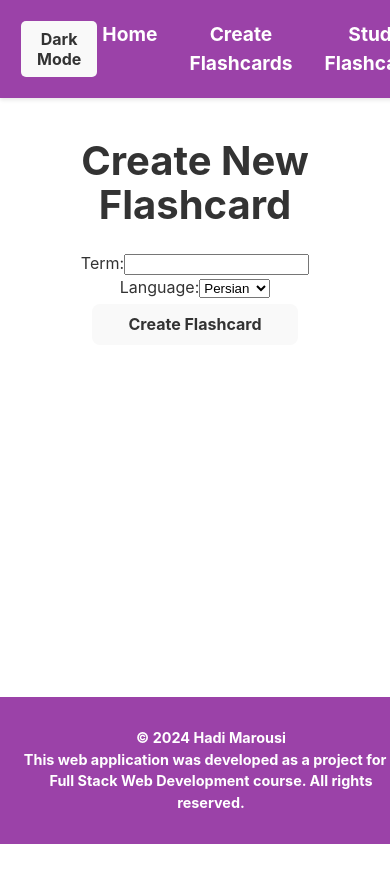
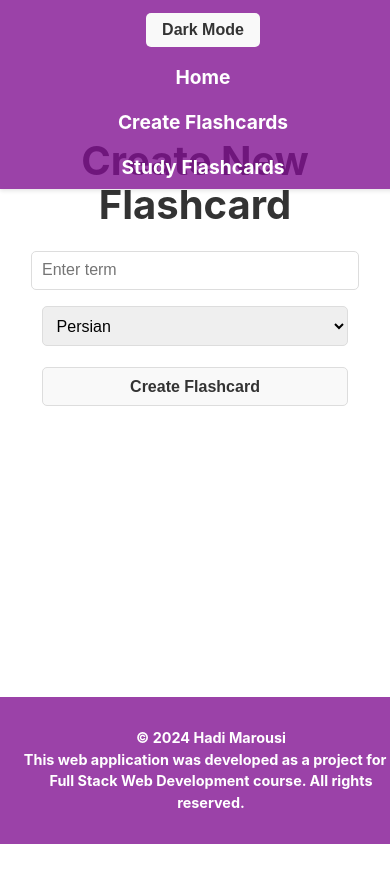
Before and after one commit to Hadi-Maro/language-flashcard-spa-v2-React, a React (Vite) app: page /create in a window 390 px wide. Shown: the top 882 px of the page. Built offline with nearby package versions, Linux system fonts and the light colour scheme.

Commit message:
Improve responsive layout and styling

```diff
--- a/src/index.css
+++ b/src/index.css
@@ -16,41 +16,38 @@ body {
   padding-top: 80px; /* Prevent content overlap with navbar */
   padding-left: 10px;
   padding-right: 10px;
-  display: flex;
-  flex-direction: column;
-  align-items: center;
   min-width: 320px;
   min-height: 100vh;
-  transition: background-color 0.3s ease, color 0.3s ease; /* Smooth transition */
+  transition: background-color 0.3s ease, color 0.3s ease;
 }
 
 /* Light Theme */
 body.light {
-  background-color: #ffffff; /* Light background */
-  color: #333333; /* Darker text */
+  background-color: #ffffff;
+  color: #333333;
 }
 
 body.light a {
-  color: #646cff; /* Light theme link color */
+  color: #646cff;
 }
 
 body.light button {
-  background-color: #f9f9f9; /* Light button */
+  background-color: #f9f9f9;
   color: #333;
 }
 
 /* Dark Theme */
 body.dark {
-  background-color: #333333; /* Dark background */
-  color: #ffffff; /* Light text */
+  background-color: #333333;
+  color: #ffffff;
 }
 
 body.dark a {
-  color: #747bff; /* Dark theme link color */
+  color: #747bff;
 }
 
 body.dark button {
-  background-color: #444444; /* Dark button */
+  background-color: #444444;
   color: #fff;
 }
 
@@ -61,15 +58,13 @@ h1 {
   text-align: center;
 }
 
-/* Button styling */
 button {
   border-radius: 8px;
   border: 1px solid transparent;
-  margin: 5px 5px;
-  padding: 0.6em 2.2em;
+  margin: 5px;
+  padding: 0.6em 1.2em;
   font-size: 1em;
   font-weight: bold;
-  font-family: inherit;
   cursor: pointer;
   transition: background-color 0.25s;
 }
@@ -78,14 +73,40 @@ button:hover {
   background-color: #d1cccc;
 }
 
-button:focus {
-  outline: none;
-}
-
-/* Root container styles */
 #root {
   max-width: 1280px;
   margin: 0 auto;
   padding: 2rem;
   text-align: center;
 }
+
+/* Styles for the form layout */
+.create-flashcard-form {
+  display: flex;
+  flex-direction: column;
+  align-items: center;
+  gap: 1rem; /* Adds space between form elements */
+  margin-top: 20px;
+}
+
+.create-flashcard-form input,
+.create-flashcard-form select,
+.create-flashcard-form button {
+  padding: 0.6em;
+  font-size: 1em;
+  border-radius: 5px;
+  border: 1px solid #ddd;
+  width: 100%; /* Full width within the form */
+  max-width: 400px; /* Limits the width on larger screens */
+}
+
+.create-flashcard-form button {
+  background-color: #801091c9;
+  color: white;
+  cursor: pointer;
+  transition: background-color 0.3s ease;
+}
+
+.create-flashcard-form button:hover {
+  background-color: #8f81d6d0;
+}
--- a/src/pages/CreateFlashcardPage.jsx
+++ b/src/pages/CreateFlashcardPage.jsx
@@ -31,28 +31,30 @@ const CreateFlashcardPage = ({ addFlashcard, editMode, flashcardToEdit, updateFl
   return (
     <div>
       <h1>{editMode ? 'Edit Flashcard' : 'Create New Flashcard'}</h1>
-      <form onSubmit={handleSubmit}>
-        <div>
-          <label>Term:</label>
+      <form className="create-flashcard-form" onSubmit={handleSubmit}>
         <input
           type="text"
+          placeholder="Enter term"
           value={term}
           onChange={(e) => setTerm(e.target.value)}
-            required
         />
-        </div>
-        <div>
-          <label>Language:</label>
-          <select value={language} onChange={(e) => setLanguage(e.target.value)}>
+
+        <select
+          value={language}
+          onChange={(e) => setLanguage(e.target.value)}
+        >
           <option value="fa">Persian</option>
-            <option value="es">Spanish</option>
           <option value="fr">French</option>
           <option value="de">German</option>
+          <option value="es">Spanish</option>
           <option value="it">Italian</option>
         </select>
-        </div>
-        <button type="submit">{editMode ? 'Update Flashcard' : 'Create Flashcard'}</button>
+
+        <button type="submit">
+          Create Flashcard
+        </button>
       </form>
+
     </div>
   );
 };
--- a/src/pages/Home.jsx
+++ b/src/pages/Home.jsx
@@ -1,32 +1,39 @@
+// Home.jsx
+
 import React, { useState } from 'react';
-import FlashcardList from '../components/FlashcardList';
+import '../styles/Home.css';
 
 const Home = ({ flashcards, removeFlashcard, editFlashcard }) => {
-  // State for search term
-  const [searchTerm, setSearchTerm] = useState('');
+  const [searchTerm, setSearchTerm] = useState("");
 
-  // Filtering logic based on the search term
+  // Filter flashcards based on search term
   const filteredFlashcards = flashcards.filter(flashcard =>
-    flashcard.term.toLowerCase().includes(searchTerm.toLowerCase()) ||
-    flashcard.translation.toLowerCase().includes(searchTerm.toLowerCase())
+    flashcard.term.toLowerCase().includes(searchTerm.toLowerCase())
   );
 
   return (
-    <div>
-      <h1>Flashcards</h1>
-      {/* Search input for filtering flashcards */}
+    <div className="home-container">
+      <div className="search-bar">
         <input
           type="text"
           placeholder="Search flashcards..."
           value={searchTerm}
           onChange={(e) => setSearchTerm(e.target.value)}
         />
-      {/* Pass the filtered flashcards to the FlashcardList */}
-      <FlashcardList
-        flashcards={filteredFlashcards}
-        removeFlashcard={removeFlashcard}
-        editFlashcard={editFlashcard}
-      />
+      </div>
+
+      <div className="flashcards-grid">
+        {filteredFlashcards.map((flashcard) => (
+          <div
+            key={flashcard.id}
+            className="flashcard-item"
+            onClick={() => editFlashcard(flashcard)}
+          >
+            <h3>{flashcard.term}</h3>
+            <p>{flashcard.translation}</p>
+          </div>
+        ))}
+      </div>
     </div>
   );
 };
--- a/src/styles/App.css
+++ /dev/null
@@ -1 +0,0 @@
-/* App.css */
--- a/src/styles/Flashcard.css
+++ b/src/styles/Flashcard.css
@@ -1,21 +1,19 @@
 /* Flashcard.css */
 
-/* Set up the container */
 .flashcard-container {
   width: 400px;
   height: 300px;
   background-color: rgba(77, 107, 10, 0.858);
-    perspective: 1000px; /* Perspective for the 3D flip effect */
-    cursor: pointer; /* Show pointer on hover */
-    margin: 60px auto; /* Center the card and add spacing */
-    box-shadow: 0 4px 8px rgba(0, 0, 0, 0.1); /* Add shadow for a lifted effect */
-    transition: transform 0.3s ease; /* Smooth transition */
-    border-radius: 10px; /* Add rounded corners */
-    padding: 10px; /* Space around the flashcard container */
-    box-sizing: border-box; /* Ensure padding is included in the width and height */
+  perspective: 1000px;
+  cursor: pointer;
+  margin: 20px auto;
+  box-shadow: 0 4px 8px rgba(0, 0, 0, 0.1);
+  transition: transform 0.3s ease;
+  border-radius: 10px;
+  padding: 10px;
+  box-sizing: border-box;
 }
 
-  /* The card that will flip */
 .flashcard-inner {
   width: 100%;
   height: 100%;
@@ -24,12 +22,10 @@
   transform-style: preserve-3d;
 }
 
-  /* Apply the flip when the card is clicked */
 .flashcard-inner.flipped {
   transform: rotateY(180deg);
 }
 
-  /* Both sides of the card */
 .flashcard-front,
 .flashcard-back {
   position: absolute;
@@ -39,14 +35,26 @@
   display: flex;
   align-items: center;
   justify-content: center;
-    border: 1px solid #000000;
+  border: 2px solid #ffffff;
   border-radius: 10px;
   background-color: rgb(173, 177, 92);
-    padding: 15px; /* Space around the content inside each flashcard side */
-    box-sizing: border-box; /* Ensure padding is included in the size */
+  padding: 15px;
+  box-sizing: border-box;
+  font-size:x-large;
+  font-weight: bolder;
 }
 
-  /* Back of the card */
 .flashcard-back {
   transform: rotateY(180deg);
 }
+
+@media (max-width: 768px) {
+  .flashcard-container {
+    width: 90%;
+    height: auto;
+  }
+
+  .flashcard-inner {
+    padding: 10px;
+  }
+}
--- a/src/styles/Footer.css
+++ b/src/styles/Footer.css
@@ -1,4 +1,5 @@
 /* Footer.css */
+
 .footer {
   background-color: #801091c9;
   color: white;
@@ -8,7 +9,7 @@
   font-weight: bold;
   position: fixed;
   bottom: 0;
-    left:0;
+  left: 0;
   width: 100%;
   z-index: 1000;
 }
--- /dev/null
+++ b/src/styles/Home.css
@@ -0,0 +1,75 @@
+/* Home.css */
+
+/* Container for the Home page */
+.home-container {
+    padding: 20px;
+    max-width: 1200px;
+    margin: 0 auto;
+  }
+
+  /* Style for the search bar */
+  .search-bar {
+    display: flex;
+    justify-content: center;
+    margin-bottom: 20px;
+  }
+
+  .search-bar input {
+    padding: 0.8em;
+    font-size: 1.1rem;
+    border: 1px solid #ccc;
+    border-radius: 5px;
+    width: 100%;
+    max-width: 500px;
+    box-shadow: 0 4px 8px rgba(0, 0, 0, 0.1);
+    transition: box-shadow 0.3s ease;
+  }
+
+  .search-bar input:focus {
+    outline: none;
+    box-shadow: 0 4px 12px rgba(0, 0, 0, 0.2);
+  }
+
+  /* Flashcards grid layout */
+  .flashcards-grid {
+    display: grid;
+    grid-template-columns: repeat(auto-fit, minmax(200px, 1fr)); /* Fully responsive grid setup */
+    gap: 15px;
+    padding-top: 10px;
+  }
+
+  /* Individual flashcard styling */
+  .flashcard-item {
+    padding: 15px;
+    background-color: #f9f9f9;
+    border: 1px solid #ddd;
+    border-radius: 8px;
+    box-shadow: 0 2px 4px rgba(0, 0, 0, 0.1);
+    transition: transform 0.3s ease, box-shadow 0.3s ease;
+    text-align: center;
+    cursor: pointer;
+    max-height: 180px;
+  }
+
+  .flashcard-item:hover {
+    transform: translateY(-5px);
+    box-shadow: 0 4px 12px rgba(0, 0, 0, 0.15);
+  }
+
+  .flashcard-item h3 {
+    font-size: 1.2rem;
+    color: #333;
+    margin-bottom: 0.5rem;
+  }
+
+  .flashcard-item p {
+    font-size: 0.95rem;
+    color: #666;
+  }
+
+  /* Responsive adjustments */
+  @media (max-width: 768px) {
+    .flashcards-grid {
+      grid-template-columns: repeat(auto-fit, minmax(150px, 1fr)); /* Smaller cards on smaller screens */
+    }
+  }
--- a/src/styles/Navbar.css
+++ b/src/styles/Navbar.css
@@ -1,6 +1,5 @@
 /* Navbar.css */
 
-/* Navbar container styles */
 .navbar {
   background-color: #801091c9;
   padding: 1rem;
@@ -9,13 +8,12 @@
   left: 0;
   width: 100%;
   display: flex;
-  align-items: center; /* Center vertically */
-  justify-content: space-between; /* Button on the left, links centered */
+  align-items: center;
+  justify-content: space-between;
   box-shadow: 0 2px 4px rgba(0, 0, 0, 0.1);
   z-index: 1000;
 }
 
-/* Style for the navButton on the left */
 .navButton {
   padding: 0.5em 1em;
   font-size: 1rem;
@@ -32,23 +30,16 @@
   background-color: #8f81d6d0;
 }
 
-/* Flex container for navigation links */
 .navbar ul {
   list-style: none;
   margin: 0;
   padding: 0;
   display: flex;
-  gap: 2rem; /* Adjust space between links */
-  justify-content: center; /* Center links */
-  flex-grow: 1; /* Allow links to take up available space */
+  gap: 2rem;
+  justify-content: center;
+  flex-grow: 1;
 }
 
-/* Style individual list items */
-.navbar ul li {
-  display: inline;
-}
-
-/* Link styles */
 .navbar ul li a {
   text-decoration: none;
   color: white;
@@ -60,7 +51,19 @@
   color: #110202;
 }
 
-/* Add space below navbar to avoid content overlap */
-body {
-  padding-top: 80px;
+@media (max-width: 768px) {
+  .navbar {
+    flex-direction: column;
+    padding: 0.5rem;
+  }
+
+  .navbar ul {
+    flex-direction: column;
+    gap: 1rem;
+  }
+
+  .navButton {
+    align-self: flex-start;
+    margin-bottom: 1rem;
+  }
 }
```
Lines whose indentation alone changed are shown as unchanged.
